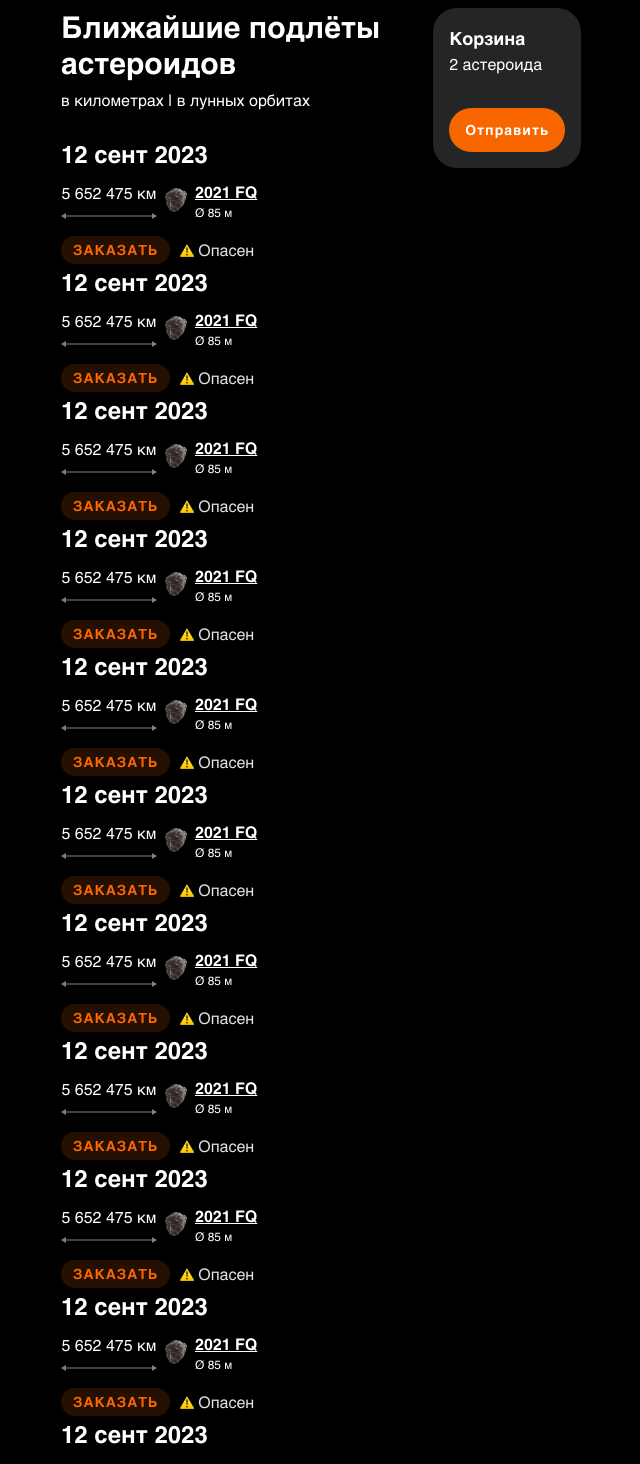
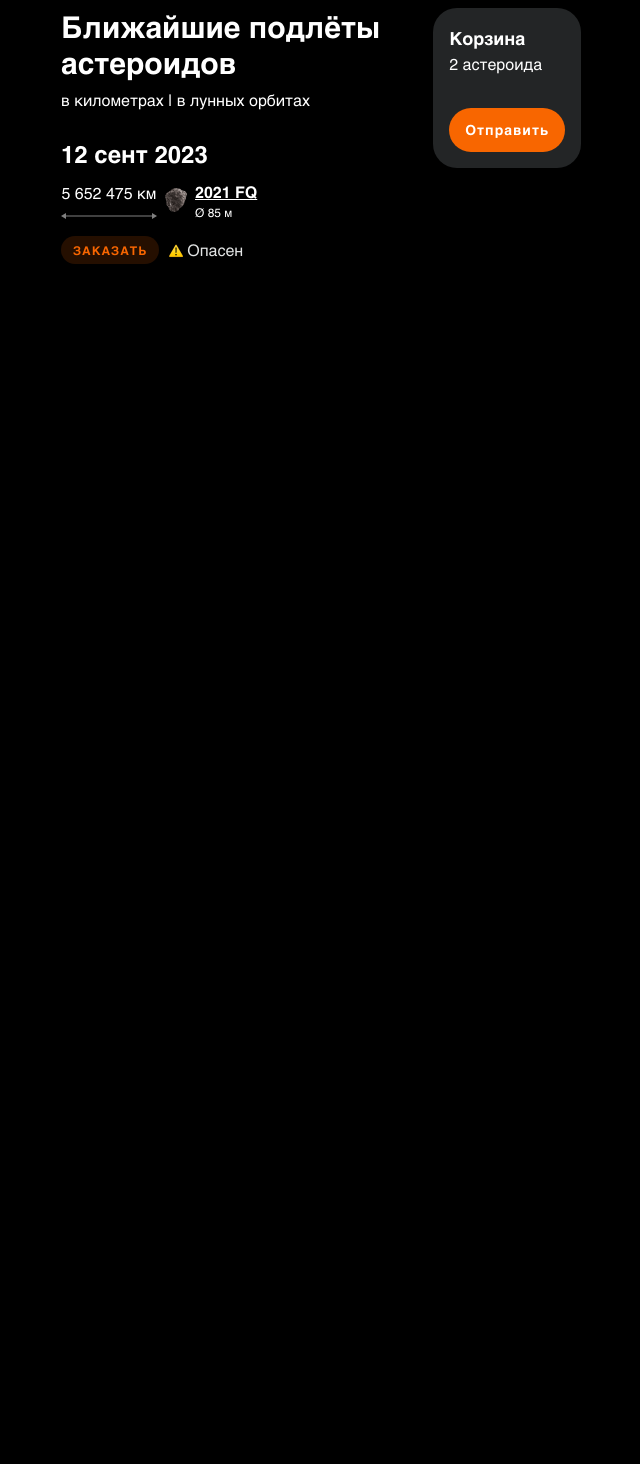
Before and after one commit to DenisEgorov200/armageddon-react, a React (Vite) app: page / in a window 1280 px wide. Shown: the part 120-1584 px from the top of the page, without its empty margins (379-1019 px from the left). After the commit the page ends 800 px from the top, so only its background shows below. Built offline with nearby package versions, Linux system fonts and the light colour scheme.

Commit message:
feat: add cart layot and asteroid

```diff
--- a/src/components/Asteroid/AsteroidItem.jsx
+++ b/src/components/Asteroid/AsteroidItem.jsx
@@ -25,7 +25,7 @@ export const AsteroidItem = () => {
         </div>
       </div>
       <div className="flex items-center">
-        <button className="py-1 px-3 bg-orange-smooth text-orange rounded-2xl text-sm tracking-[1px] font-bold uppercase ease-in duration-300 mr-2.5">
+        <button className="py-1.5 px-3 bg-orange-15 text-orange-100 rounded-2xl text-xs tracking-[1px] font-bold uppercase hover:bg-orange-100 hover:text-white ease-in duration-300 mr-2.5">
           заказать
         </button>
         <div className="flex items-center">
--- a/src/components/Asteroid/AsteroidList.jsx
+++ b/src/components/Asteroid/AsteroidList.jsx
@@ -9,37 +9,7 @@ export const AsteroidList = () => {
         </h2>
         <button>в километрах | в лунных орбитах</button>
       </div>
-      <ul>
-        <li>
-          <AsteroidItem />
-        </li>
-        <li>
-          <AsteroidItem />
-        </li>
-        <li>
-          <AsteroidItem />
-        </li>
-        <li>
-          <AsteroidItem />
-        </li>
-        <li>
-          <AsteroidItem />
-        </li>
-        <li>
-          <AsteroidItem />
-        </li>
-        <li>
-          <AsteroidItem />
-        </li>
-        <li>
-          <AsteroidItem />
-        </li>
-        <li>
-          <AsteroidItem />
-        </li>
-        <li>
-          <AsteroidItem />
-        </li>
+      <ul className="flex flex-col gap-y-6">
         <li>
           <AsteroidItem />
         </li>
--- a/src/components/Cart/Cart.jsx
+++ b/src/components/Cart/Cart.jsx
@@ -5,7 +5,7 @@ export const Cart = () => {
         <h4 className="text-lg font-bold">Корзина</h4>
         <span>2 астероида</span>
       </div>
-      <button className="px-4 py-3 bg-orange rounded-[40px] text-sm tracking-[1px] font-bold ease-in duration-300">
+      <button className="px-4 py-3 bg-orange-100 rounded-[40px] text-sm tracking-[1px] font-bold hover:bg-orange-15 hover:text-orange-100 ease-in duration-300">
         Отправить
       </button>
     </div>
--- a/src/components/layout/Header.jsx
+++ b/src/components/layout/Header.jsx
@@ -1,7 +1,7 @@
 export const Header = () => {
   return (
     <div className="flex flex-col p-4">
-      <h1 className="font-passion text-4xl text-orange uppercase mb-2">armageddon 2023</h1>
+      <h1 className="font-passion text-4xl text-orange-100 uppercase mb-2">armageddon 2023</h1>
       <p>ООО “Команда им. Б. Уиллиса”.</p>
       <p>Взрываем астероиды с 1998 года.</p>
     </div>
--- a/tailwind.config.js
+++ b/tailwind.config.js
@@ -3,8 +3,11 @@ export default {
   content: ['./index.html', './src/**/*.{js,ts,jsx,tsx}'],
   theme: {
     colors: {
-      orange: '#F86600',
-      'orange-smooth': 'rgba(248, 102, 0, 0.15)',
+      white: '#ffffff',
+      orange: {
+        100: '#F86600',
+        15: '#F8660026',
+      },
       gray: '#E3E5E5',
       dark: '#232526',
     },
```
